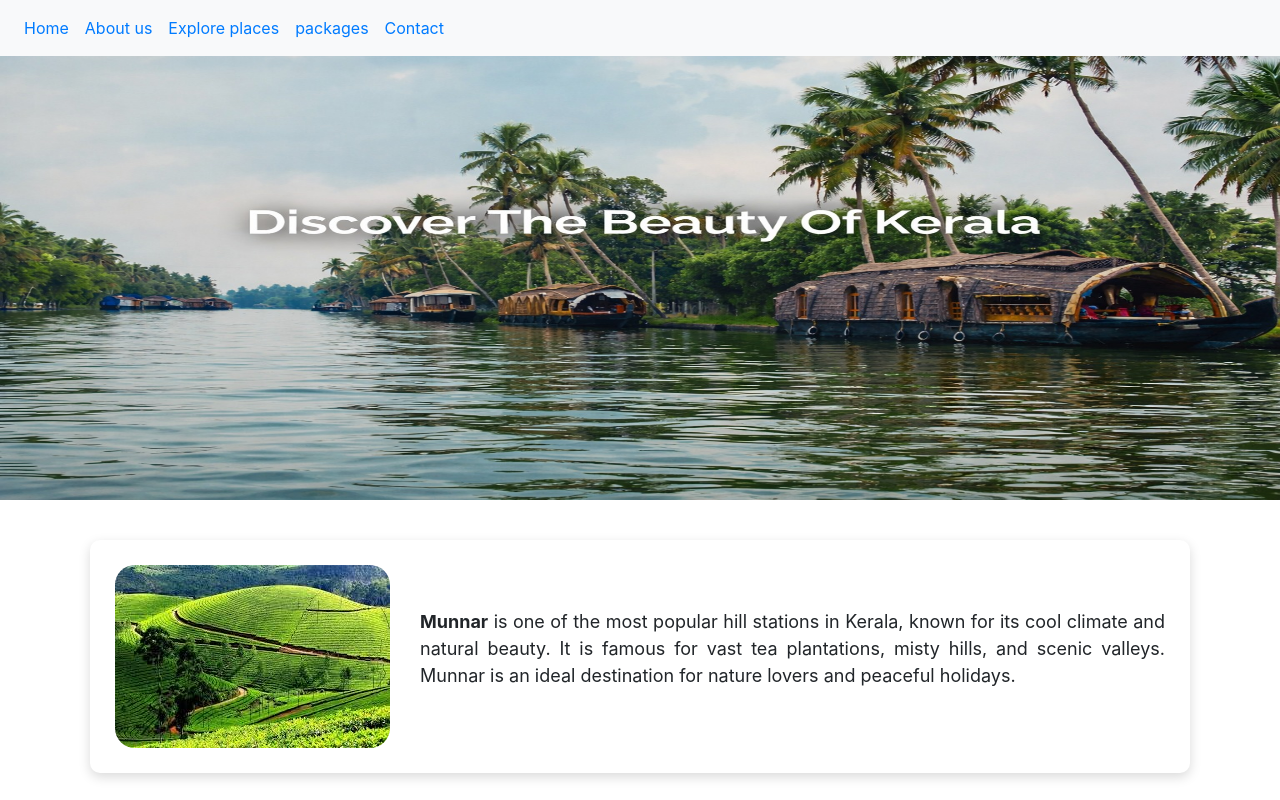
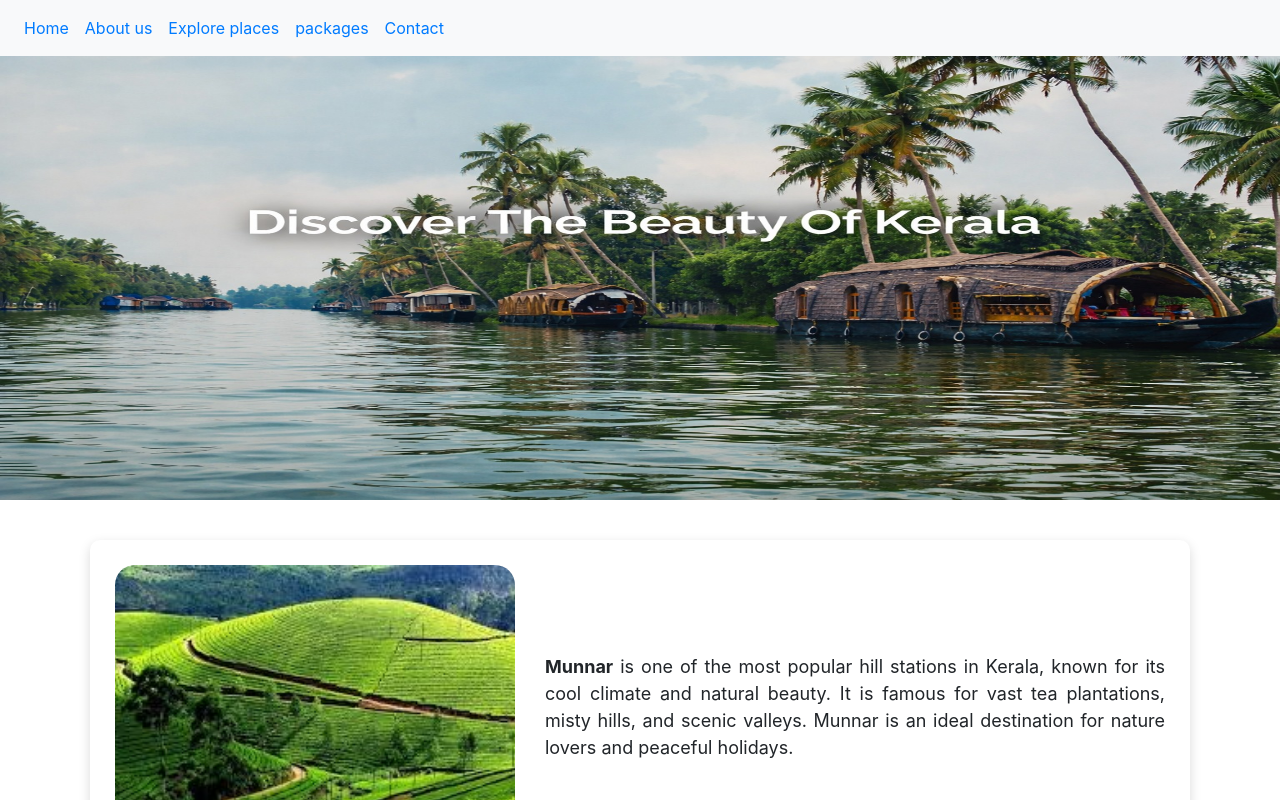
Before and after one commit to DeekshaBoinpally/Travelwebsite, a plain HTML site: page explore.html in a window 1280 px wide. Shown: the top 800 px of the page. Drawn offline with nearby package versions, Linux system fonts and the light colour scheme.

Commit message:
Update explore.html

```diff
--- a/explore.html
+++ b/explore.html
@@ -48,11 +48,10 @@ body{
 /* Images */
 .white-box img{
     width:400px;
-    max-width:100%;
-    height:auto;
+    height:300px;
+    object-fit:cover;
     border-radius:20px;
 }
-
 /* Text */
 .white-box p{
     font-size:18px;
```
